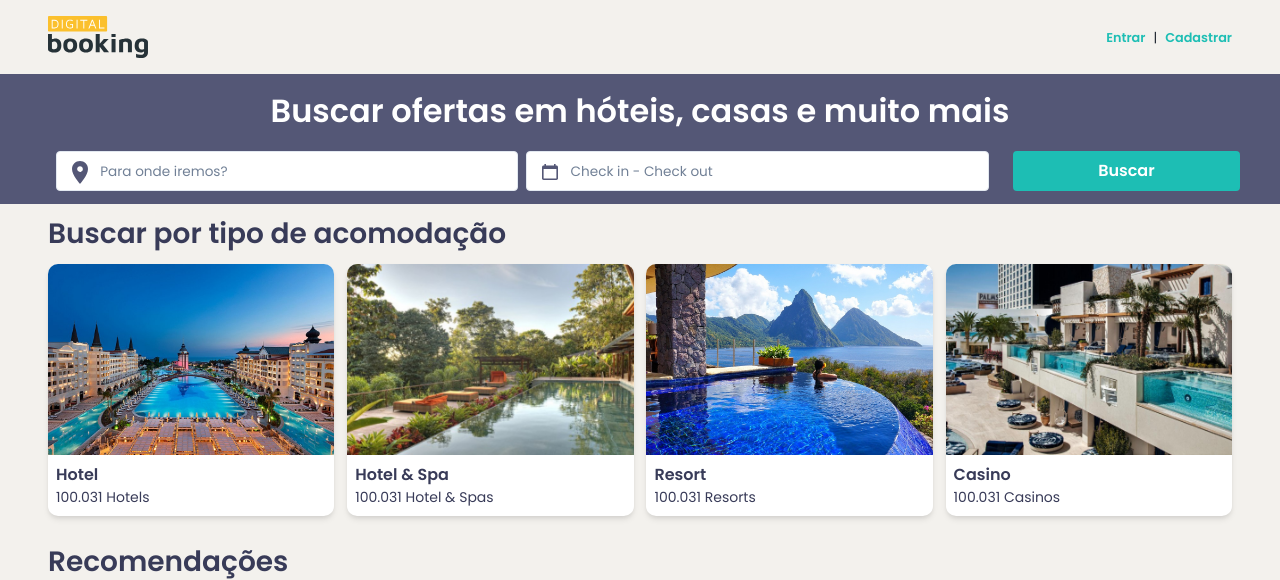
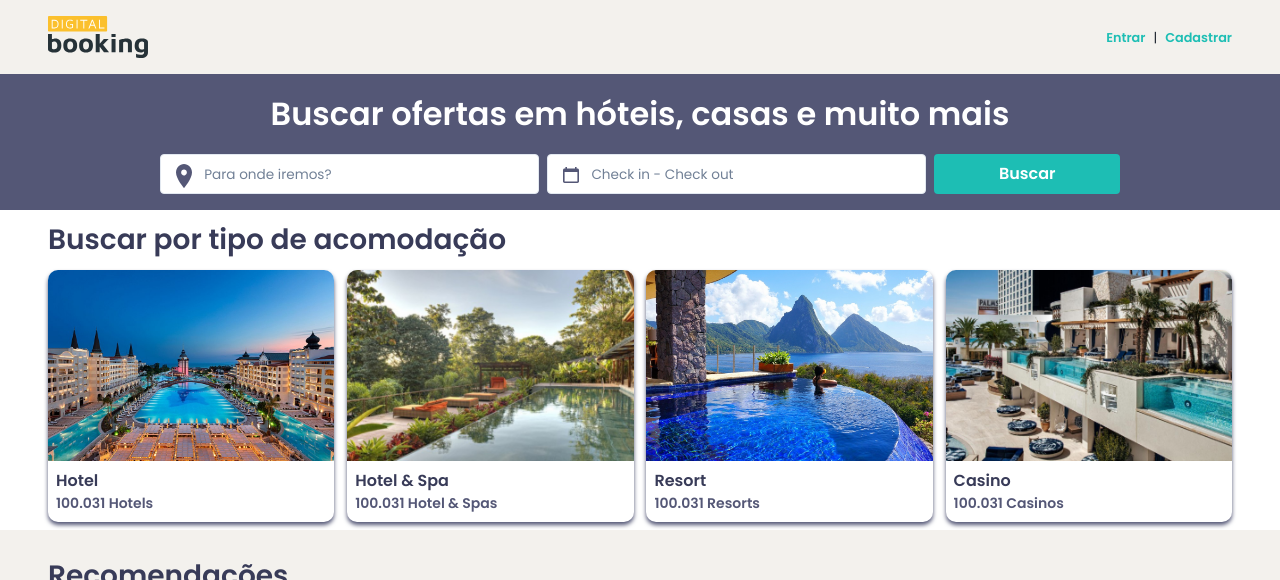
Before and after one commit to hulluxhd/7wonders, a React (Create React App) app in the folder projeto-integrador-front/: page / in a window 1280 px wide. Shown: the top 580 px of the page. Built offline with nearby package versions, Linux system fonts and the light colour scheme.

Commit message:
changes on alignment

```diff
--- a/projeto-integrador-front/src/components/Header/index.jsx
+++ b/projeto-integrador-front/src/components/Header/index.jsx
@@ -23,14 +23,15 @@ import {
 import { BsFillFlagFill } from 'react-icons/bs';
 import React, { useEffect, useState, useContext } from 'react';
 import { Link } from 'react-router-dom';
+import useComponentVisible from '../../hooks/useComponentVisible';
+import { InfoContext } from '../../contexts/InfoContext';
 import logo from '../../assets/logo.svg';
 import geolocalization from '../../assets/geolocalization.svg';
 import calendar from '../../assets/calendar.svg';
 import InputHeader from './InputHeader';
 import DrawerLogin from './DrawerLogin';
 import BasicButton from '../BasicButton';
-import useComponentVisible from '../../hooks/useComponentVisible';
-import { InfoContext } from '../../contexts/InfoContext';
+import Wrapper from '../Wrapper';
 
 function Header({ data }) {
   const {
@@ -124,6 +125,7 @@ function Header({ data }) {
         top="0"
         zIndex="10"
       >
+        <Wrapper>
           <Box
             as={isSmallerThan606 ? 'header' : null}
             className={isSmallerThan606 ? 'header' : null}
@@ -134,7 +136,7 @@ function Header({ data }) {
             right="0"
             top="0"
             w="100%"
-          p="1rem 3rem"
+            py="1rem"
             bg="var(--light-bege)"
           >
             <Link to="/">
@@ -194,15 +196,17 @@ function Header({ data }) {
               </Box>
             )}
           </Box>
+        </Wrapper>
         <Box
           display="flex"
           flexWrap="wrap"
           background="var(--light-blue)"
-          p="0.8rem 1.5rem"
           flexDirection="column"
+          paddingBottom="1rem"
         >
+          <Wrapper paddingX="10rem">
             <Text
-            p="0 0 1rem"
+              py="1rem"
               w="100%"
               color="#FFF"
               textAlign="center"
@@ -211,12 +215,10 @@ function Header({ data }) {
             >
               Buscar ofertas em hóteis, casas e muito mais
             </Text>
-
             <Grid
               gap={2}
               templateColumns={isSmallerThan606 ? '1fr' : 'repeat(5, 1fr)'}
               alignItems="center"
-            px="2rem"
             >
               <GridItem
                 w="100%"
@@ -307,7 +309,6 @@ function Header({ data }) {
                 <BasicButton
                   w="100%"
                   description="Buscar"
-                ml={isSmallerThan606 ? null : '1rem'}
                   transition="all 0.2s ease-in-out"
                   _hover={{
                     background: 'var(--light-blue)',
@@ -317,8 +318,10 @@ function Header({ data }) {
                 />
               </GridItem>
             </Grid>
+          </Wrapper>
         </Box>
       </Box>
+
       <DrawerLogin
         breakpoint={isSmallerThan606}
         isOpen={isOpen}
--- a/projeto-integrador-front/src/components/PlaceCard/index.jsx
+++ b/projeto-integrador-front/src/components/PlaceCard/index.jsx
@@ -40,7 +40,7 @@ function PlaceCard({ place }) {
         src={imagePath}
         alt={name}
         w="100%"
-        h="16rem"
+        h="100%"
         fit="cover"
       />
       <Box p="1rem 1rem">
--- a/projeto-integrador-front/src/components/Wrapper/index.jsx
+++ b/projeto-integrador-front/src/components/Wrapper/index.jsx
@@ -1,10 +1,12 @@
 import { Box, useMediaQuery } from '@chakra-ui/react';
 
 function Wrapper(props) {
-  const { children } = props;
+  const { children, px, paddingX } = props;
   const [isSmallerThan606] = useMediaQuery('(max-width: 606px)');
+  const [isSmallerThan851] = useMediaQuery('(max-width: 851px)');
+
   return (
-    <Box {...props} px={isSmallerThan606 ? '1rem' : '3rem'}>
+    <Box {...props} px={px || (isSmallerThan606 ? '1rem' : (isSmallerThan851 ? '2rem' : (paddingX || '3rem')))}>
       {children}
     </Box>
   );
--- a/projeto-integrador-front/src/pages/Home/Categories/CategoryCard/index.jsx
+++ b/projeto-integrador-front/src/pages/Home/Categories/CategoryCard/index.jsx
@@ -8,8 +8,9 @@ function CategoryCard({ categoryToRender }) {
       background="#FFF"
       display="flex"
       flexDir="column"
-      boxShadow="md"
+      boxShadow="0px 3px 4px var(--light-blue)"
       w="100%"
+      cursor="pointer"
     >
       <Image
         src={categoryToRender.imagePath}
@@ -27,7 +28,7 @@ function CategoryCard({ categoryToRender }) {
         <Text color="var(--hard-blue)" as="h3" fontWeight="800">
           {categoryToRender.category}
         </Text>
-        <Text color="var(--hard-blue)" fontSize="sm" as="span">
+        <Text color="var(--light-blue)" fontSize="sm" as="span" fontWeight="bold">
           {categoryToRender.quantity} {categoryToRender.category}s
         </Text>
       </Box>
--- a/projeto-integrador-front/src/pages/Home/Categories/index.jsx
+++ b/projeto-integrador-front/src/pages/Home/Categories/index.jsx
@@ -6,6 +6,7 @@ import Wrapper from '../../../components/Wrapper';
 
 function Categories() {
   const [isSmallerThan606] = useMediaQuery('(max-width: 606px)');
+  const [isSmallerThan851] = useMediaQuery('(max-width: 851px)');
 
   const [eachCategory, setEachCategory] = useState([
     {
@@ -31,6 +32,7 @@ function Categories() {
   ]);
 
   return (
+    <Box background="#FFF" p="0 0 0.5rem">
       <Wrapper>
         <Text
           as="h2"
@@ -44,8 +46,7 @@ function Categories() {
         </Text>
         <Box
           display="flex"
-        // p="2rem"
-        flexWrap={isSmallerThan606 ? 'wrap' : 'nowrap'}
+          flexWrap={isSmallerThan851 ? 'wrap' : 'no-wrap'}
           justifyContent="center"
           gap="0.8rem"
         >
@@ -60,6 +61,7 @@ function Categories() {
           )}
         </Box>
       </Wrapper>
+    </Box>
   );
 }
 
```
Lines whose indentation alone changed are shown as unchanged.
